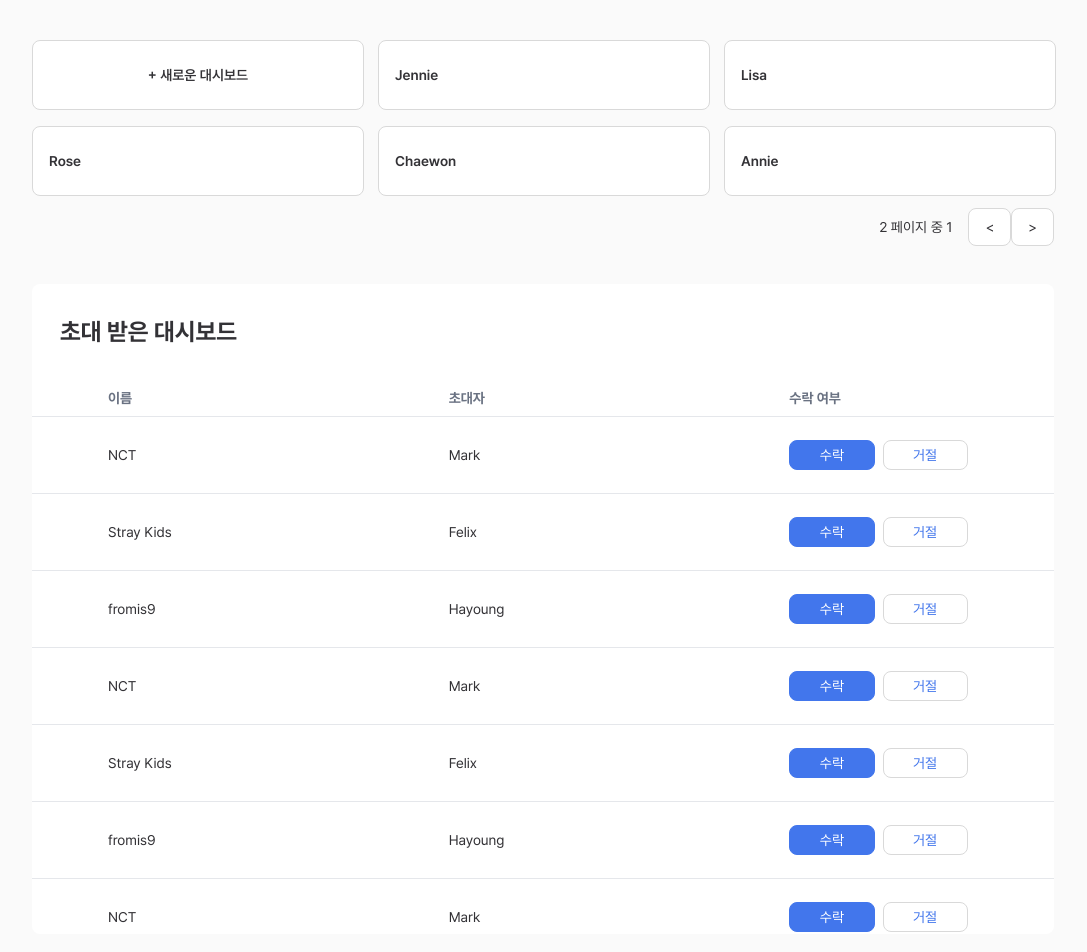
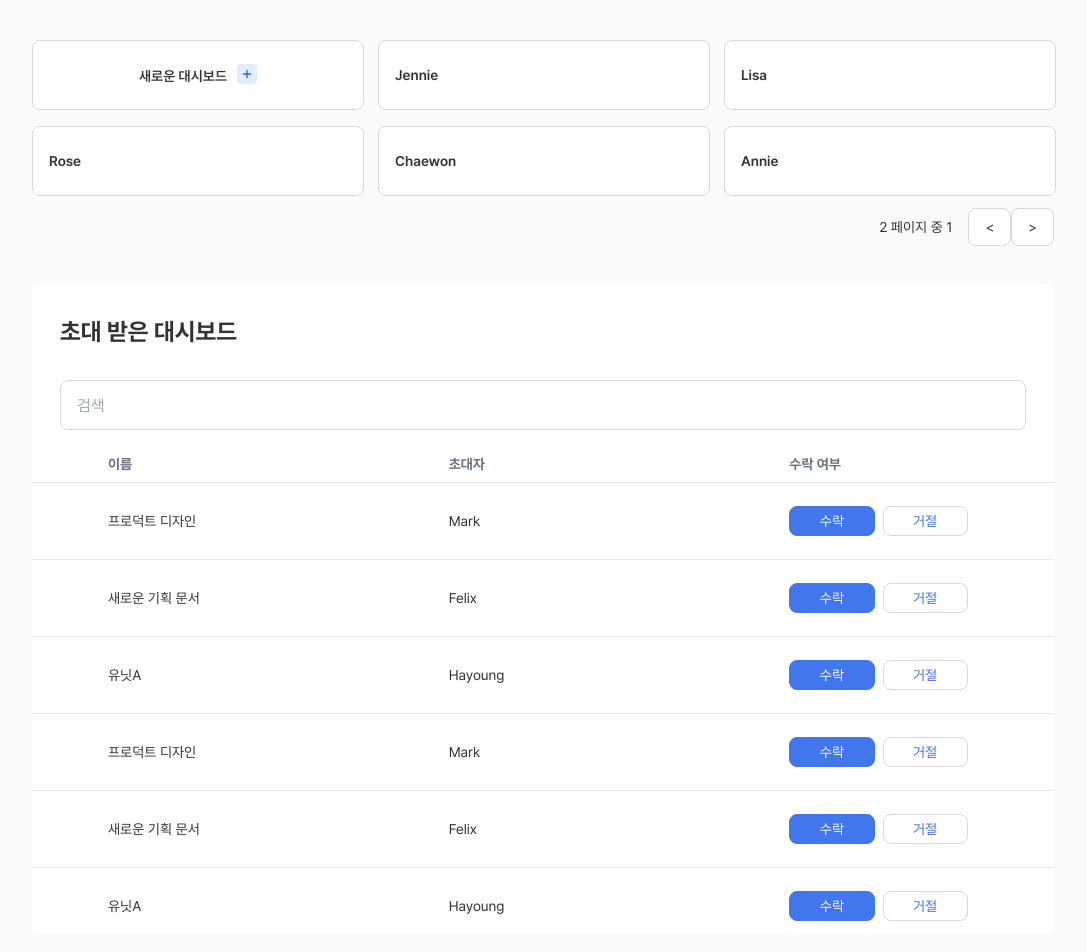
Before and after one commit to nizoo0516/taskify, a Next.js app: page /mydashboard in a window 1280 px wide. Shown: the top 952 px of the page, without its empty margins (8-1095 px from the left). Built offline with nearby package versions, Linux system fonts and the light colour scheme.

Commit message:
수락, 거절 버튼 기능 + 검색창 + 초대받은대시보드없음 표시

```diff
--- a/src/app/mydashboard/MyDashboardList.tsx
+++ b/src/app/mydashboard/MyDashboardList.tsx
@@ -1,20 +1,42 @@
 "use client";
 
-import {useState} from "react";
+import { useState } from "react";
 
+import Chip from "@/components/chip/Chip";
+import Input from "@/components/form/Input";
 import MyButton from "@/components/layout/Button";
-import {Modal, ModalHeader, ModalContext, ModalFooter} from "@/components/Modal";
-
+import { Modal, ModalHeader, ModalContext, ModalFooter } from "@/components/Modal";
 
 interface Dashboard{
   id: string;
   title: string;
 }
 
-interface Invite{
-  id: string;
-  name: string;
-  inviter: string;
+interface Invitation{
+  id: number;
+  inviter: {
+    nickname: string;
+    email: string;
+    id: number;
+  };
+  teamId: string;
+  dashboard: {
+    title: string;
+    id: number;
+  };
+  invitee:{
+    nickname: string;
+    email: string;
+    id: number;
+  };
+  inviteAccepted: boolean;
+  createdAt: string;
+  updatedAt: string;
+}
+
+interface InvitationResponse{
+  cursorId: number;
+  invitations: Invitation[];
 }
 
 const dashboards: Dashboard[] = [
@@ -27,28 +49,137 @@ const dashboards: Dashboard[] = [
   {id: "7", title: "Hyunjin"},
 ];
 
-const invites: Invite[] = [
-  {id: "8", name: "NCT", inviter: "Mark"},
-  {id: "9", name: "Stray Kids", inviter: "Felix"},
-  {id: "10", name: "fromis9", inviter: "Hayoung"},
-  {id: "11", name: "NCT", inviter: "Mark"},
-  {id: "12", name: "Stray Kids", inviter: "Felix"},
-  {id: "13", name: "fromis9", inviter: "Hayoung"},
-  {id: "14", name: "NCT", inviter: "Mark"},
-  {id: "15", name: "Stray Kids", inviter: "Felix"},
-  {id: "16", name: "fromis9", inviter: "Hayoung"},
-];
+const mockResponse: InvitationResponse = {
+  cursorId: 0,
+  invitations: [
+    {
+      id: 1,
+      inviter: {nickname: "Mark", email: "mark@nct.com", id: 100},
+      teamId: "team-1",
+      dashboard: { title: "프로덕트 디자인", id: 201 },
+      invitee: { nickname: "You", email: "you@email.com", id: 999 },
+      inviteAccepted: false,
+      createdAt: "2025-09-03T15:54:08.171Z",
+      updatedAt: "2025-09-03T15:54:08.171Z",
+    },
+    {
+      id: 2,
+      inviter: {nickname: "Felix", email: "felix@skz.com", id: 101},
+      teamId: "team-2",
+      dashboard: { title: "새로운 기획 문서", id: 202 },
+      invitee: { nickname: "You", email: "you@email.com", id: 999 },
+      inviteAccepted: false,
+      createdAt: "2025-09-03T15:54:08.171Z",
+      updatedAt: "2025-09-03T15:54:08.171Z",
+    },
+    {
+      id: 3,
+      inviter: {nickname: "Hayoung", email: "hayoung@fromis9.com", id: 102},
+      teamId: "team-3",
+      dashboard: { title: "유닛A", id: 203 },
+      invitee: { nickname: "You", email: "you@email.com", id: 999 },
+      inviteAccepted: false,
+      createdAt: "2025-09-03T15:54:08.171Z",
+      updatedAt: "2025-09-03T15:54:08.171Z",
+    },
+    {
+      id: 4,
+      inviter: {nickname: "Mark", email: "mark@nct.com", id: 103},
+      teamId: "team-1",
+      dashboard: { title: "프로덕트 디자인", id: 204 },
+      invitee: { nickname: "You", email: "you@email.com", id: 999 },
+      inviteAccepted: false,
+      createdAt: "2025-09-03T15:54:08.171Z",
+      updatedAt: "2025-09-03T15:54:08.171Z",
+    },
+    {
+      id: 5,
+      inviter: {nickname: "Felix", email: "felix@skz.com", id: 104},
+      teamId: "team-2",
+      dashboard: { title: "새로운 기획 문서", id: 205 },
+      invitee: { nickname: "You", email: "you@email.com", id: 999 },
+      inviteAccepted: false,
+      createdAt: "2025-09-03T15:54:08.171Z",
+      updatedAt: "2025-09-03T15:54:08.171Z",
+    },
+    {
+      id: 6,
+      inviter: {nickname: "Hayoung", email: "hayoung@fromis9.com", id: 105},
+      teamId: "team-3",
+      dashboard: { title: "유닛A", id: 206 },
+      invitee: { nickname: "You", email: "you@email.com", id: 999 },
+      inviteAccepted: false,
+      createdAt: "2025-09-03T15:54:08.171Z",
+      updatedAt: "2025-09-03T15:54:08.171Z",
+    },
+    {
+      id: 7,
+      inviter: {nickname: "Mark", email: "mark@nct.com", id: 106},
+      teamId: "team-1",
+      dashboard: { title: "프로덕트 디자인", id: 207 },
+      invitee: { nickname: "You", email: "you@email.com", id: 999 },
+      inviteAccepted: false,
+      createdAt: "2025-09-03T15:54:08.171Z",
+      updatedAt: "2025-09-03T15:54:08.171Z",
+    },
+    {
+      id: 8,
+      inviter: {nickname: "Felix", email: "felix@skz.com", id: 107},
+      teamId: "team-2",
+      dashboard: { title: "새로운 기획 문서", id: 208 },
+      invitee: { nickname: "You", email: "you@email.com", id: 999 },
+      inviteAccepted: false,
+      createdAt: "2025-09-03T15:54:08.171Z",
+      updatedAt: "2025-09-03T15:54:08.171Z",
+    },
+    {
+      id: 9,
+      inviter: {nickname: "Hayoung", email: "hayoung@fromis9.com", id: 108},
+      teamId: "team-3",
+      dashboard: { title: "유닛A", id: 209 },
+      invitee: { nickname: "You", email: "you@email.com", id: 999 },
+      inviteAccepted: false,
+      createdAt: "2025-09-03T15:54:08.171Z",
+      updatedAt: "2025-09-03T15:54:08.171Z",
+    },
+  ]
+}
 
 export default function MyDashboardList() {
 
   const [currentPage, setCurrentPage] = useState(1);
+
+  const [dashboardList, setDashboardList] = useState<Dashboard[]>(dashboards);
+  const [invitations, setInvitations] = useState<Invitation[]>(mockResponse.invitations);
+
+  const itemsPerPage = 5;
+  const totalPages = Math.ceil(dashboardList.length / itemsPerPage);
+  const startIndex = (currentPage - 1) * itemsPerPage;
+  const currentItems = dashboardList.slice(startIndex, startIndex + itemsPerPage);
+
   const [isModalOpen, setIsModalOpen] = useState(false);
   const [newDashboardName, setNewDashboardName] = useState("");
 
-  const itemsPerPage = 5;
-  const totalPages = Math.ceil(dashboards.length / itemsPerPage);
-  const startIndex = (currentPage - 1) * itemsPerPage;
-  const currentItems = dashboards.slice(startIndex, startIndex + itemsPerPage);
+  const handleAcceptInvite = (inviteId: number) => {
+    const invite = invitations.find(inv => inv.id === inviteId);
+    if(!invite) return;
+
+    //내 대시보드 끝에 추가
+    setDashboardList(prev => [...prev, {id: String(invite.dashboard.id), title: invite.dashboard.title}]);
+
+    //초대 목록에서 제거
+    setInvitations(prev => prev.filter(inv => inv.id !== inviteId));
+  };
+
+  const handleRejectInvite = (inviteId: number) => {
+    setInvitations(prev => prev.filter(inv => inv.id !== inviteId));
+  }
+
+  const [searchKeyword, setSearchKeyword] = useState("");
+  const filteredInvitations = invitations.filter(invite =>
+    invite.dashboard.title.toLowerCase().includes(searchKeyword.toLowerCase()) ||
+    invite.inviter.nickname.toLowerCase().includes(searchKeyword.toLowerCase())
+  );
 
   return (
 
@@ -58,7 +189,7 @@ export default function MyDashboardList() {
       <div className="w-[1022px] mx-[40px] min-h-[204px]">
         <div className="grid grid-cols-3 gap-4 min-h-[156px]">
           <MyButton className="w-[332px] h-[70px] p-4 text-center font-semibold" color="buttonBasic" onClick={() => setIsModalOpen(true)}>
-            + 새로운 대시보드
+            새로운 대시보드 &nbsp; <Chip variant="add" size="sm"/>
           </MyButton>
           {currentItems.map((item) => (
             <MyButton key={item.id} className="w-[332px] h-[70px] p-4 text-left font-semibold" color="buttonBasic" onClick={() => alert('대시보드 이동!')}>
@@ -78,9 +209,10 @@ export default function MyDashboardList() {
       </div>
 
       {/* 초대 받은 대시보드*/}
-      <div className="w-[1022px] m-[40px] max-h-[650px]  bg-white rounded-lg truncate">
+      <div className="w-[1022px] m-[40px] max-h-[650px]  bg-white rounded-lg overflow-scroll">
         <h2 className="text-2xl font-bold py-[32px] px-[28px]">초대 받은 대시보드</h2>
-        <div>
+        <div className="px-[28px] pb-[16px]">
+          <Input placeholder="검색" value={searchKeyword} onChange={(e) => setSearchKeyword(e.target.value)}/>
         </div>
 
         <table className="w-full text-sm text-left border-collapse">
@@ -91,19 +223,27 @@ export default function MyDashboardList() {
               <th className="py-2 px-[76px] w-1/3">수락 여부</th>
             </tr>
           </thead>
-          <tbody>
-            {invites.map((invite) => (
+          <tbody className="max-h-[450px] overflow-y-auto">
+
+            {filteredInvitations.length === 0 ? (
+              <tr>
+                <td colSpan={3} className="py-6 text-center text-gray-400">아직 초대 받은 대시보드가 없어요 </td>
+              </tr>
+            ) : (
+
+            filteredInvitations.map((invite) => (
               <tr key={invite.id} className="border-b last:border-0">
-                <td className="px-[76px] py-[23px] w-1/3">{invite.name}</td>
-                <td className="px-[76px] py-[23px] w-1/3">{invite.inviter}</td>
+                <td className="px-[76px] py-[23px] w-1/3">{invite.dashboard.title}</td>
+                <td className="px-[76px] py-[23px] w-1/3">{invite.inviter.nickname}</td>
                 <td className="px-[76px] py-[23px] w-1/3">
                   <div className="flex gap-2">
-                    <MyButton className="py-[4px] px-[29.5px] text-white" color="buttonBlue" onClick={() => alert('수락!')}>수락</MyButton>
-                    <MyButton className="py-[4px] px-[29.5px] text-[#4276EC]" color="buttonBasic" onClick={() => alert('거절!')}>거절</MyButton>
+                    <MyButton className="py-[4px] px-[29.5px] text-white" color="buttonBlue" onClick={() => handleAcceptInvite(invite.id)}>수락</MyButton>
+                    <MyButton className="py-[4px] px-[29.5px] text-[#4276EC]" color="buttonBasic" onClick={() => handleRejectInvite(invite.id)}>거절</MyButton>
                   </div>
                 </td>
               </tr>
-            ))}
+            ))
+          )}
           </tbody>
         </table>
 
@@ -111,14 +251,16 @@ export default function MyDashboardList() {
 
       {/*모달*/}
       {isModalOpen && (
-        <Modal open={isModalOpen} size="sm">
-          <ModalHeader title="새로운 대시보드 생성" onClose={() => setIsModalOpen(false)} />
+        <Modal open={isModalOpen} size="lg" className="w-[584px] h-[344px]">
+          <ModalHeader title="새로운 대시보드" />
           <ModalContext>
-            <input type="text" className="w-full border border-gray-300 rounded p-2" placeholder="대시보드이름" value={newDashboardName} onChange={(e) => setNewDashboardName(e.target.value)} />
+            <span>대시보드 이름</span>
+            <input type="text" className="w-full border border-gray-300 rounded p-2" placeholder="대시보드 이름을 입력해주세요." value={newDashboardName} onChange={(e) => setNewDashboardName(e.target.value)} />
+            <Chip variant="color" color="#FF0000" size="md" selected={true} onClick={() => console.log("색상 클릭!")}/>
           </ModalContext>
           <ModalFooter>
-            <MyButton color="buttonBasic" onClick={() => setIsModalOpen(false)}>취소</MyButton>
-            <MyButton color="buttonBlue" onClick={() => alert(`대시보드 생성: ${newDashboardName}`)}>생성</MyButton>
+            <MyButton color="buttonBasic" className="w-[256px] h-[54px]" onClick={() => setIsModalOpen(false)}>취소</MyButton>
+            <MyButton color="buttonBlue" className="w-[256px] h-[54px] text-white" onClick={() => {alert("생성!"); setIsModalOpen(false);}}>생성</MyButton>
           </ModalFooter>
         </Modal>
       )}
```
